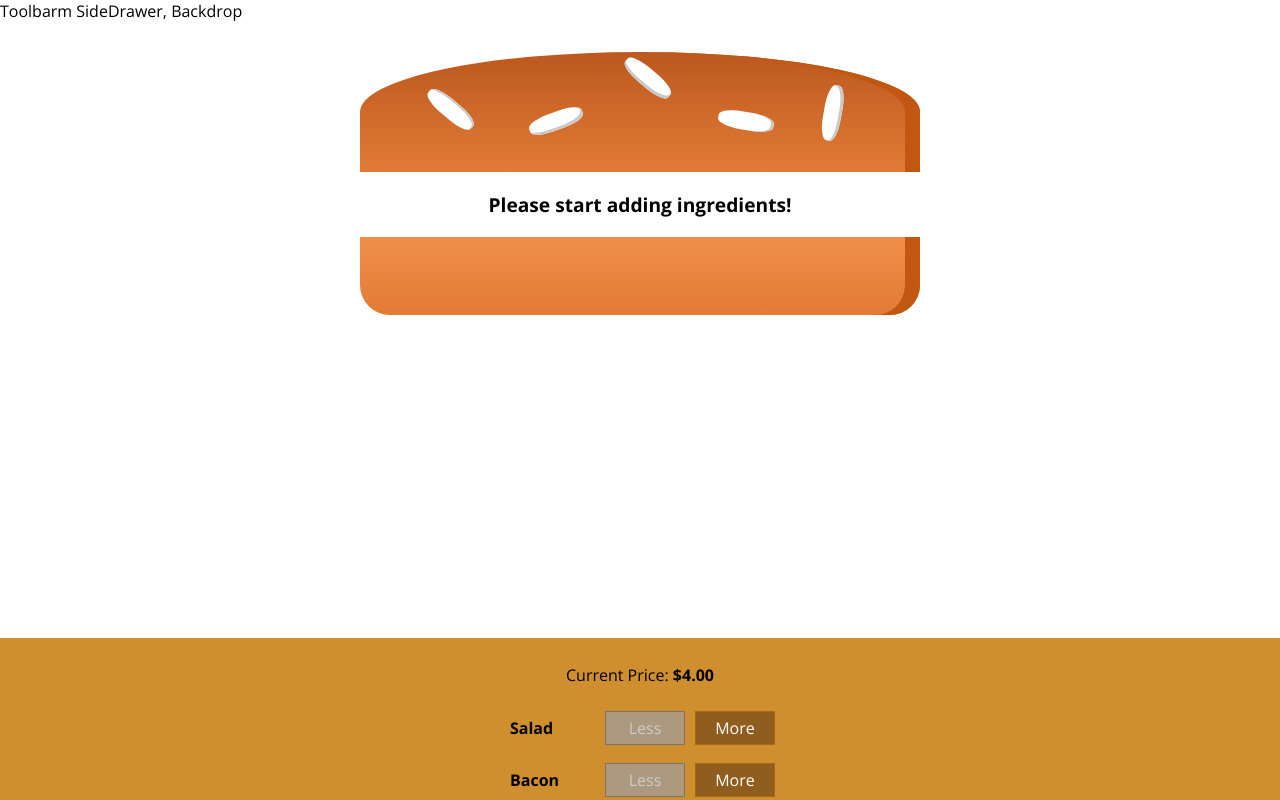
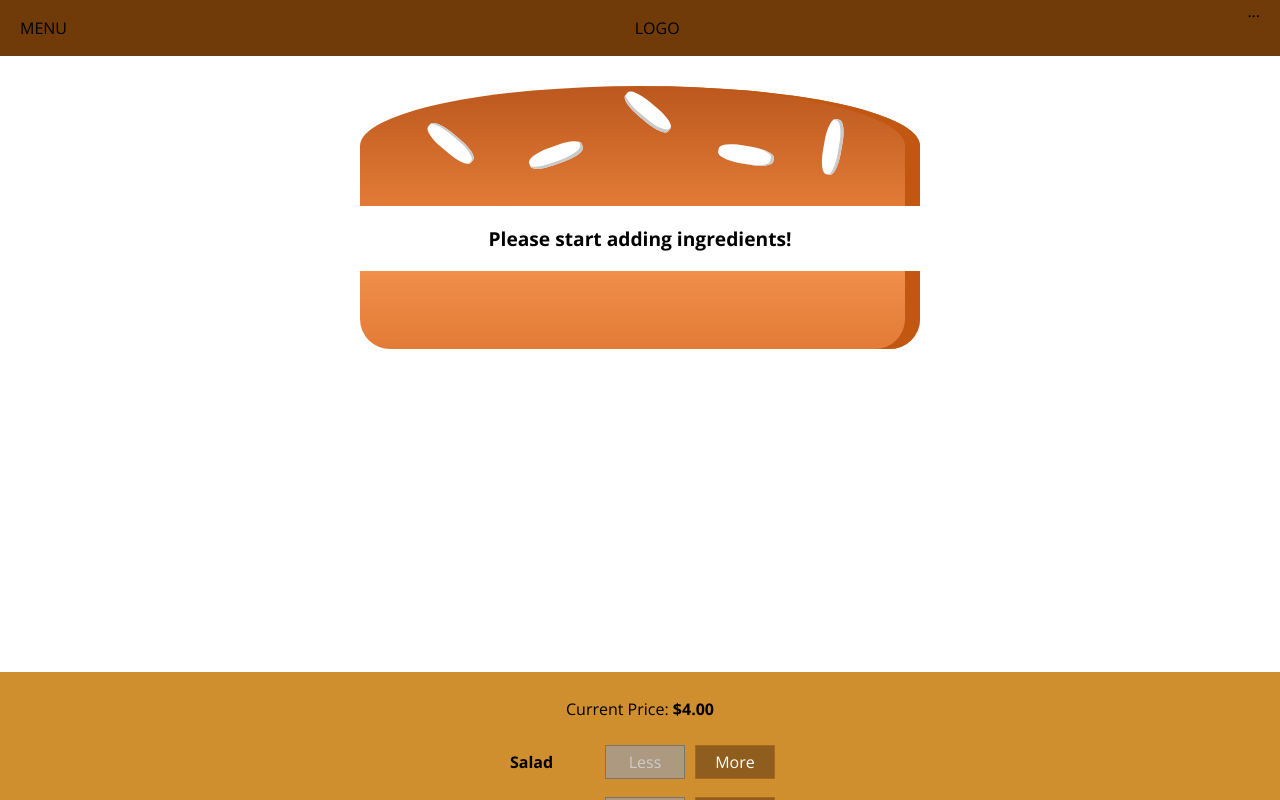
Before and after one commit to darthbel/BurgerBuilder, a React (Create React App) app: page / in a window 1280 px wide. Shown: the top 800 px of the page. Built offline with nearby package versions, Linux system fonts and the light colour scheme.

Commit message:
Navigation components and Toolbar

```diff
--- a/src/components/Layout/Layout.js
+++ b/src/components/Layout/Layout.js
@@ -1,9 +1,10 @@
 import React, { Fragment } from 'react'
 import classes from './Layout.module.css'
+import Toolbar from '../Navigation/Toolbar/Toolbar'
 
 const Layout = props => (
   <Fragment>
-    <div>Toolbarm SideDrawer, Backdrop</div>
+    <Toolbar />
     <main className={classes.Content}>{props.children}</main>
   </Fragment>
 )
--- a/src/components/Layout/Layout.module.css
+++ b/src/components/Layout/Layout.module.css
@@ -1,3 +1,3 @@
 .Content {
-  margin-top: 16px;
+  margin-top: 72px;
 }
--- /dev/null
+++ b/src/components/Navigation/Toolbar/Toolbar.js
@@ -0,0 +1,12 @@
+import React from 'react'
+import classes from './Toolbar.module.css'
+
+const Toolbar = props => (
+  <header className={classes.Toolbar}>
+    <div>MENU</div>
+    <div>LOGO</div>
+    <nav>...</nav>
+  </header>
+)
+
+export default Toolbar
--- /dev/null
+++ b/src/components/Navigation/Toolbar/Toolbar.module.css
@@ -0,0 +1,18 @@
+.Toolbar {
+  height: 56px;
+  width: 100%;
+  position: fixed;
+  top: 0;
+  left: 0;
+  background-color: #703b09;
+  display: flex;
+  justify-content: space-between;
+  align-items: center;
+  padding: 0 20px;
+  box-sizing: border-box;
+  z-index: 90;
+}
+
+.Toolbar nav {
+  height: 100%;
+}
```
